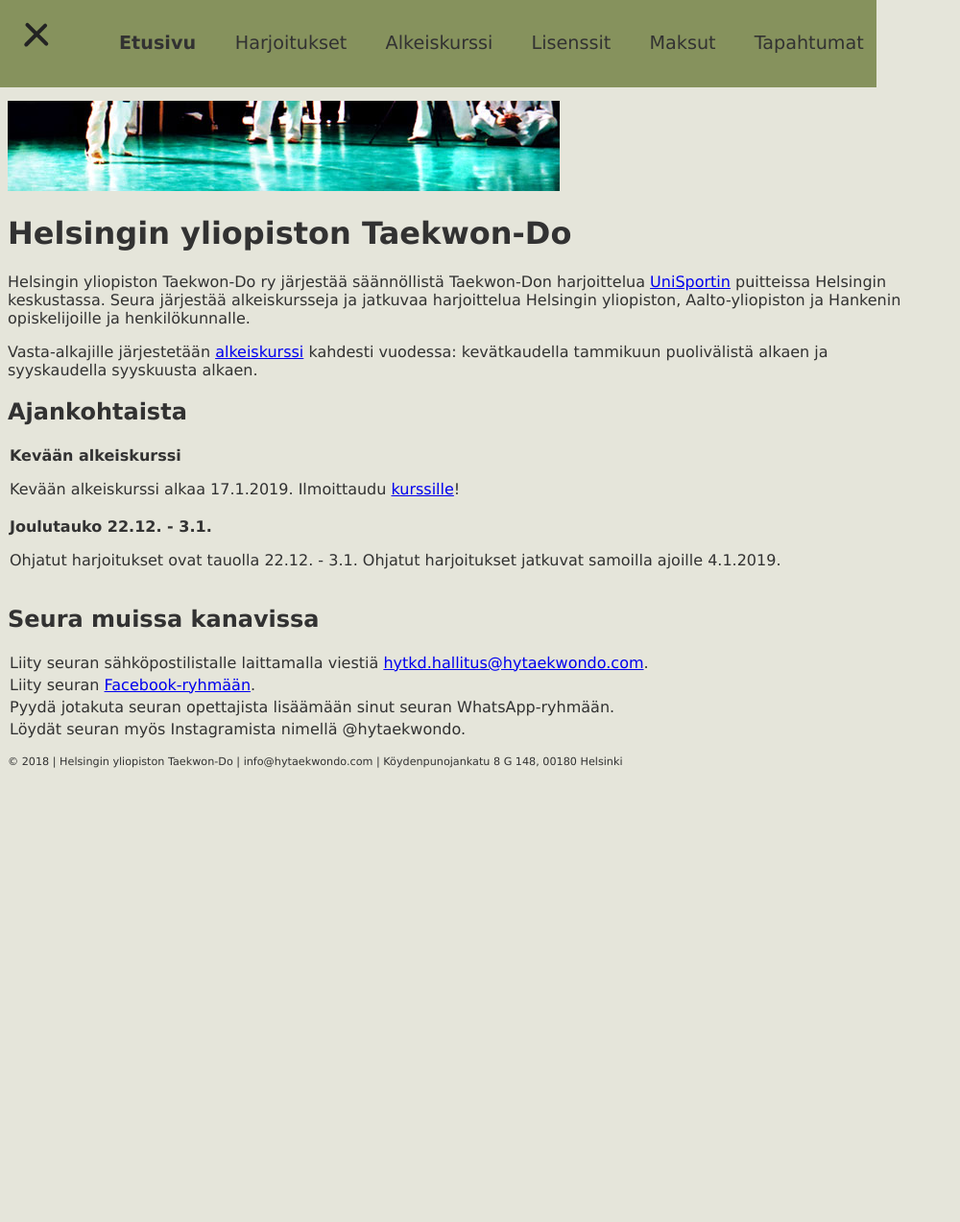
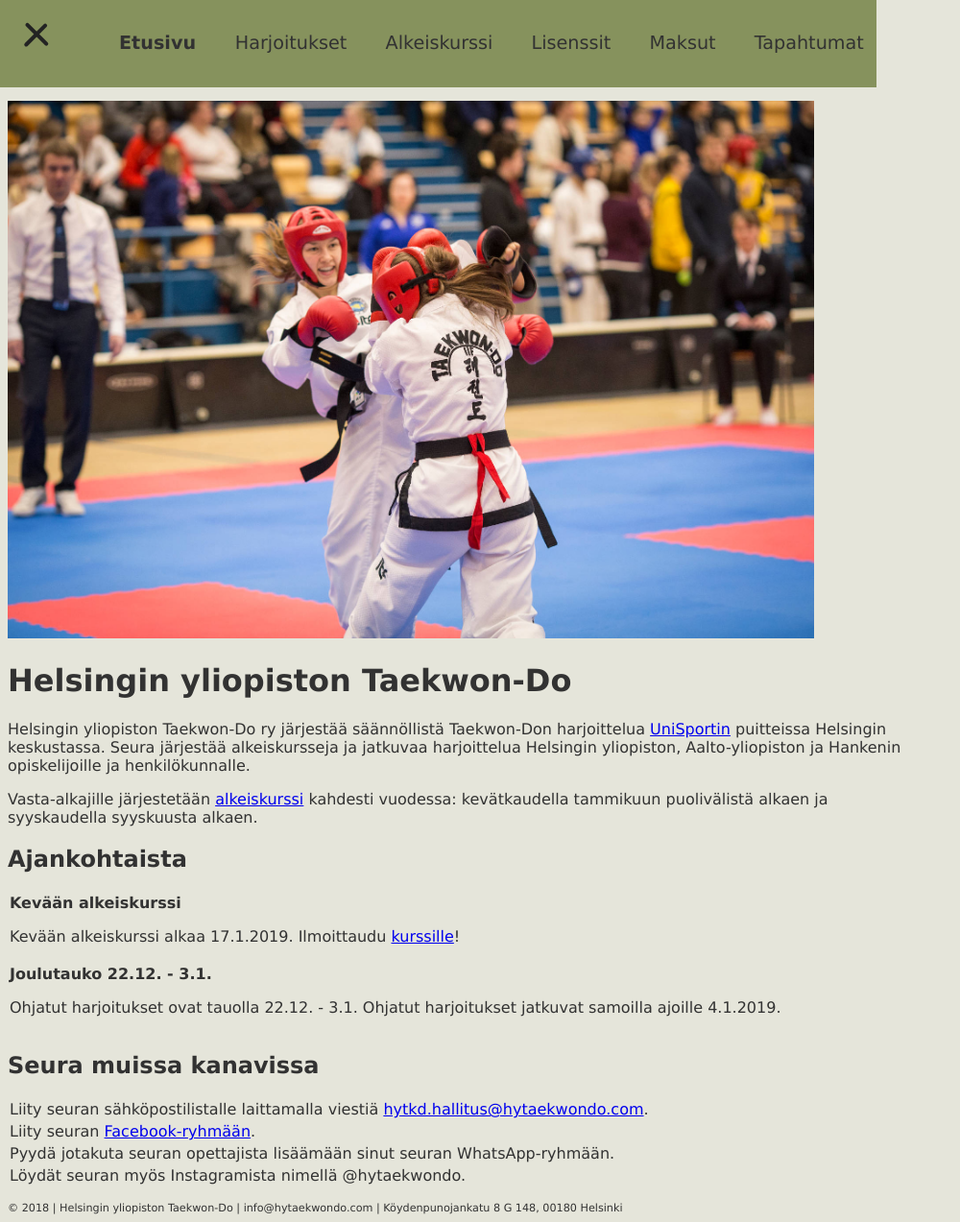
Before and after one commit to hytkd/website, a Jekyll site: the page built from index.html, in a window 1280 px wide and 1273 px high. Shown: the whole window at 96% size, without its empty margins (0-1000 px from the left). Built offline with Jekyll 4.4.1, drawn with Linux system fonts in a browser that asks for light colours.

Commit message:
Replace old banner images with new ones; enlarge banner images

```diff
--- a/_layouts/default.html
+++ b/_layouts/default.html
@@ -1,4 +1,4 @@
-{% assign image_number = page.title.size | modulo: 7 %}
+{% assign image_number = "0,1,2,3,4,5" | split: "," | sample %}
 <!doctype html>
 <html>
   <head>
@@ -9,14 +9,11 @@
   </head>
   <body>
     <div class="container">
-      <div class="top-bar">
-
-      </div>
       <div id="navbar" class="navi">
         {% include nav.html %}
       </div>
       <div class="image-container">
-        <img src="/assets/images/fiilis{{ image_number }}.jpg">
+        <img src="/assets/images/kuvitus{{ image_number }}.jpg">
       </div>
       <div class="page-container">
         {{ content }}
--- a/_sass/main.scss
+++ b/_sass/main.scss
@@ -11,10 +11,6 @@ body {
     overflow-x: hidden;
 }
 
-.top-bar {
-    background-color: $top-bar-dark-green;
-}
-
 .container {
     display: flex;
     flex-direction: column;
@@ -22,9 +18,11 @@ body {
 
 .image-container {
     padding-top: 30px;
-    object-fit: cover;
-    max-width: minmax(1px, $max-screen-size);
-    overflow: hidden;
+    img {
+        object-fit: cover;
+        max-width: 840px;
+        overflow: hidden;
+    }
 }
 
 .page-container {
```
Also changed, not shown: assets/images/fiilis0.jpg (deleted), assets/images/fiilis1.jpg (deleted), assets/images/fiilis2.jpg (deleted), assets/images/fiilis3.jpg (deleted), assets/images/fiilis4.jpg (deleted), assets/images/fiilis5.jpg (deleted), assets/images/fiilis6.jpg (deleted), assets/images/kuvitus0.jpg (added), assets/images/kuvitus1.jpg (added), assets/images/kuvitus2.jpg (added), assets/images/kuvitus3.jpg (added), assets/images/kuvitus4.jpg (added), assets/images/kuvitus5.jpg (added).
